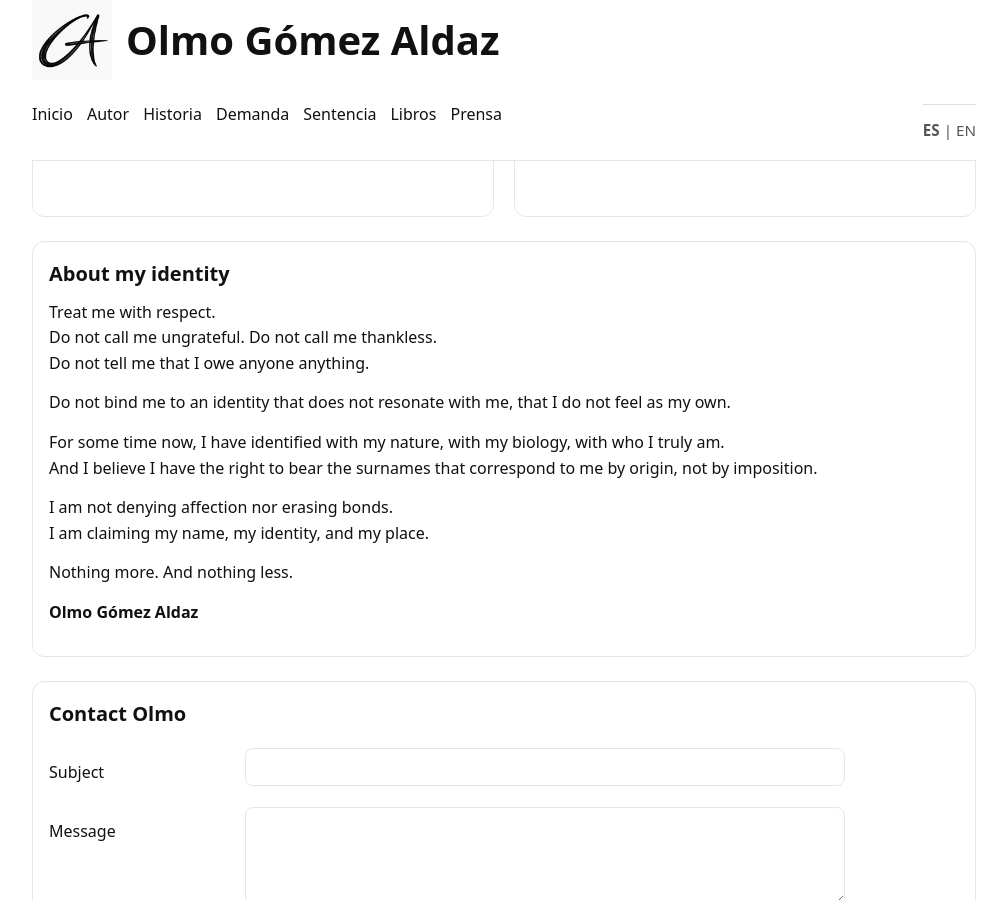
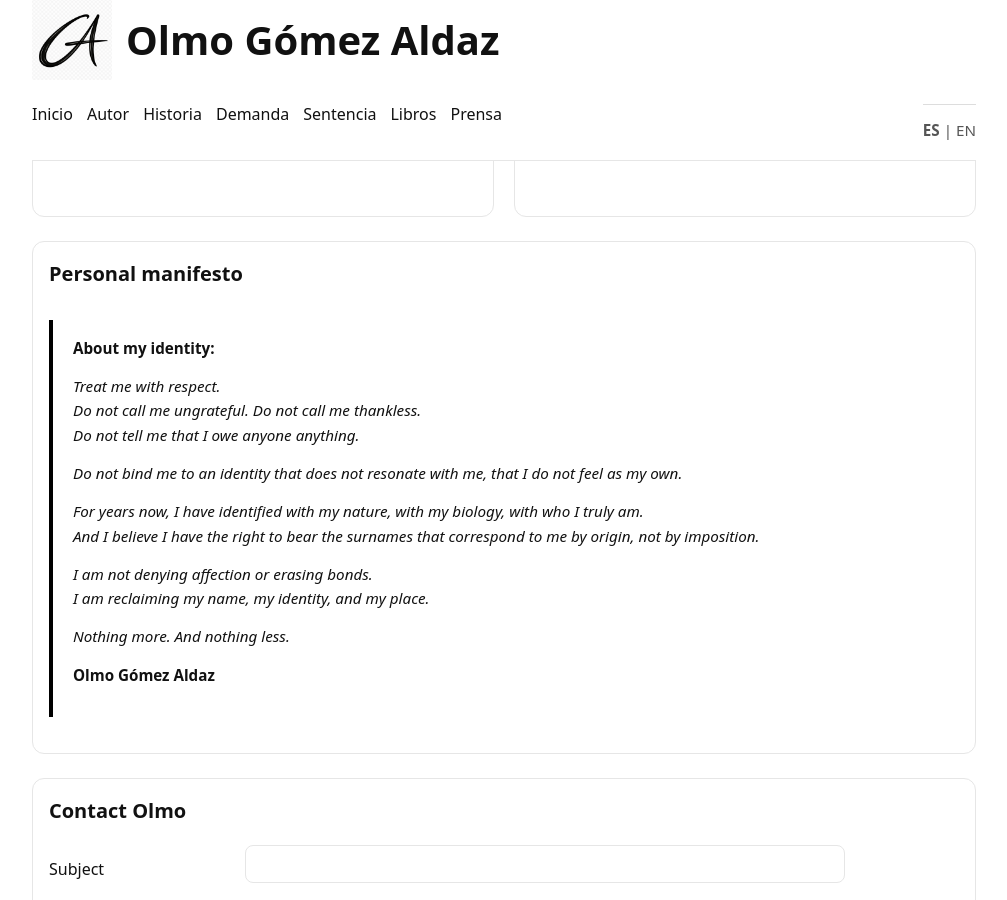
Before and after one commit to olmogaldaz/olmogaldaz.github.io, a Jekyll site: the page built from en/author/index.html, in a window 1280 px wide and 900 px high, scrolled down 728 px. Shown: the whole window, without its empty margins (136-1143 px from the left). Built offline with Jekyll 4.4.1, drawn with Linux system fonts in a browser that asks for light colours.

Commit message:
Update index.html

```diff
--- a/en/author/index.html
+++ b/en/author/index.html
@@ -49,30 +49,51 @@ description: Author’s personal trajectory, documentary archive, and public wor
       </div>
 
       <div class="card">
-        <h2>About my identity</h2>
+        <h2>Personal manifesto</h2>
+
+        <blockquote class="legal-quote">
+
+          <p><strong>About my identity:</strong></p>
+
           <p>
+            <em>
               Treat me with respect.<br>
               Do not call me ungrateful. Do not call me thankless.<br>
               Do not tell me that I owe anyone anything.
+            </em>
           </p>
+
           <p>
+            <em>
               Do not bind me to an identity that does not resonate with me, that I do not feel as my own.
+            </em>
           </p>
+
           <p>
-          For some time now, I have identified with my nature, with my biology, with who I truly am.<br>
+            <em>
+              For years now, I have identified with my nature, with my biology, with who I truly am.<br>
               And I believe I have the right to bear the surnames that correspond to me by origin, not by imposition.
+            </em>
           </p>
+
           <p>
-          I am not denying affection nor erasing bonds.<br>
-          I am claiming my name, my identity, and my place.
+            <em>
+              I am not denying affection or erasing bonds.<br>
+              I am reclaiming my name, my identity, and my place.
+            </em>
           </p>
+
           <p>
-          Nothing more. And nothing less.
+            <em>Nothing more. And nothing less.</em>
           </p>
-        <p>
-          <b>Olmo Gómez Aldaz</b>
+
+          <p class="signature">
+            <strong>Olmo Gómez Aldaz</strong>
           </p>
+
+        </blockquote>
       </div>
+
 
       <div class="card">
         <h2>Contact Olmo</h2>
```
Lines whose indentation alone changed are shown as unchanged.
